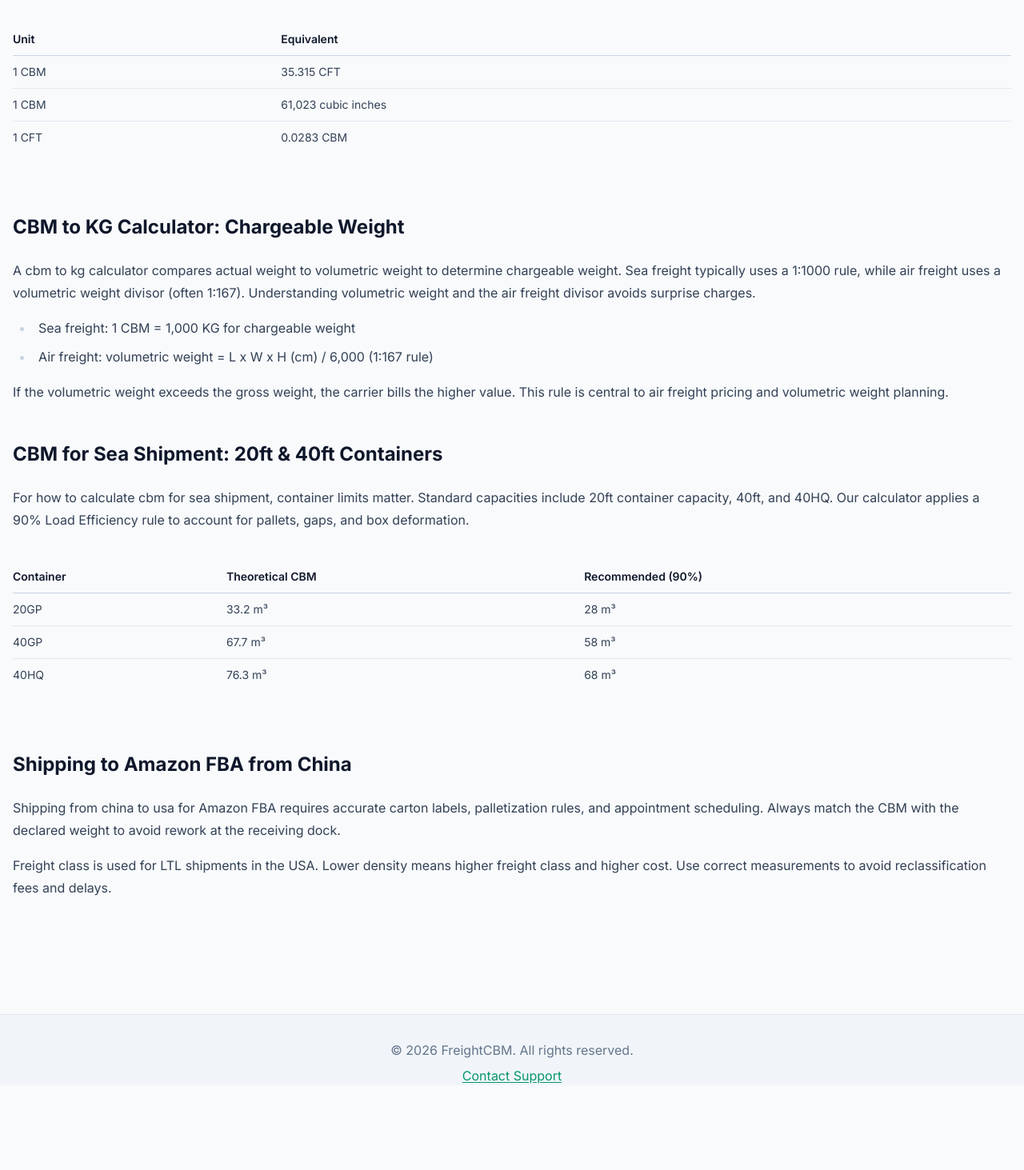
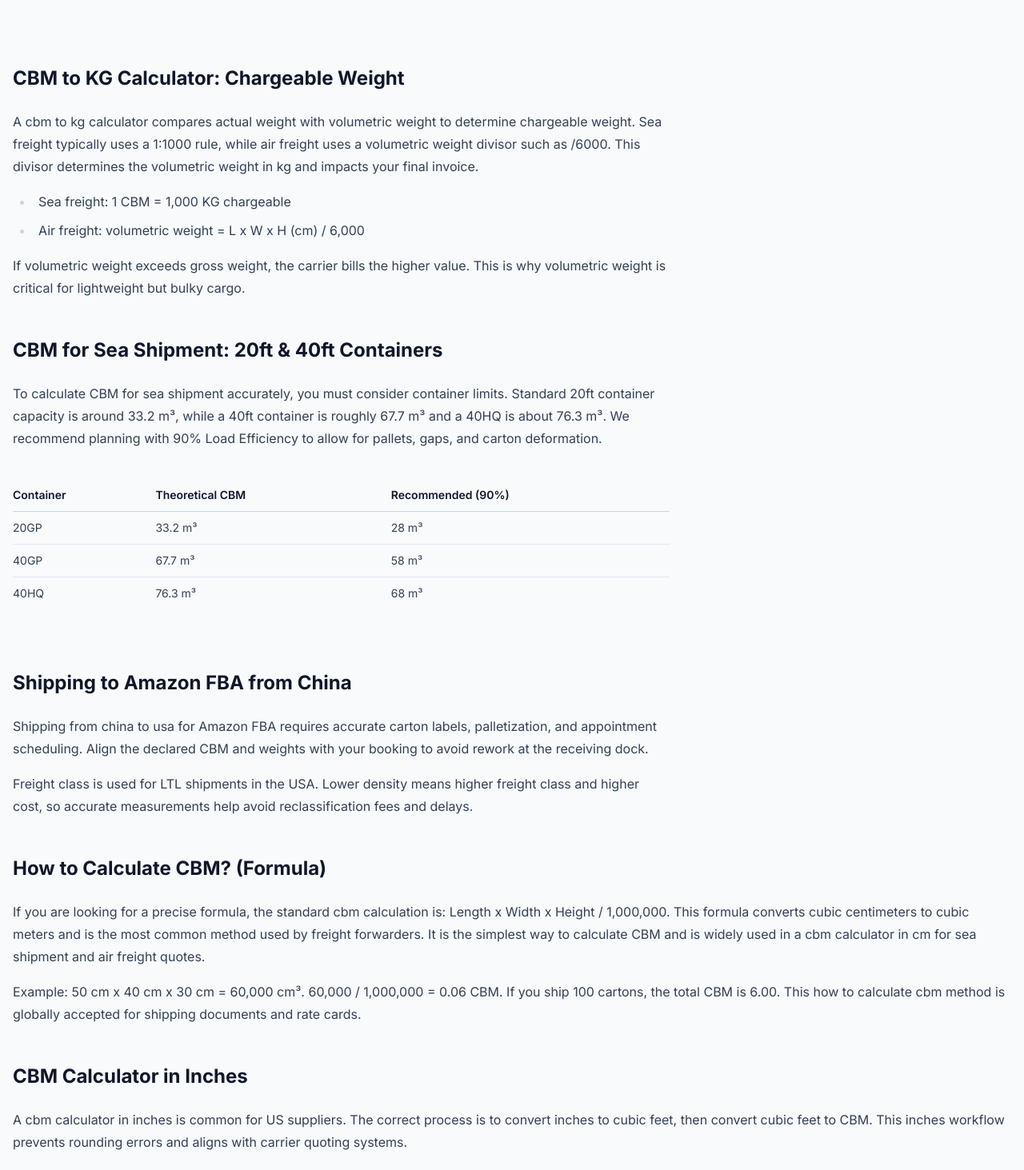
Before and after one commit to Yuning-LI/cbm-calculator, a Next.js app: page / in a window 1280 px wide. Shown: the part 1260-2723 px from the top of the page at 80% size. Before the commit the page ends 2617 px from the top, so only its background shows below. Built offline with nearby package versions, Linux system fonts and the light colour scheme.

Commit message:
Final Polish: Layout, Logo & SEO Content

```diff
--- a/app/components/SEOContent.tsx
+++ b/app/components/SEOContent.tsx
@@ -6,25 +6,25 @@ const SEOContent = () => {
       <section className="space-y-4">
         <h2>How to Calculate CBM? (Formula)</h2>
         <p>
-          If you are searching for how to calculate CBM, the most common method is to
-          calculate cbm formula in centimeters. The standard formula is:
-          Length (cm) x Width (cm) x Height (cm) / 1,000,000. This cbm calculator in cm
-          approach converts cubic centimeters into cubic meters for international freight.
+          If you are looking for a precise formula, the standard cbm calculation is:
+          Length x Width x Height / 1,000,000. This formula converts cubic centimeters
+          to cubic meters and is the most common method used by freight forwarders. It is
+          the simplest way to calculate CBM and is widely used in a cbm calculator in cm
+          for sea shipment and air freight quotes.
         </p>
         <p>
           Example: 50 cm x 40 cm x 30 cm = 60,000 cm³. 60,000 / 1,000,000 = 0.06 CBM.
-          If you ship 100 cartons, total volume is 6.00 CBM. This is the industry standard
-          for how to calculate cbm across sea and air freight.
+          If you ship 100 cartons, the total CBM is 6.00. This how to calculate cbm method
+          is globally accepted for shipping documents and rate cards.
         </p>
       </section>
 
       <section className="space-y-4">
         <h2>CBM Calculator in Inches</h2>
         <p>
-          Many US suppliers provide dimensions in inches, so a cbm calculator in inches
-          must convert to cubic feet first, then to CBM. The process is: inches to cubic
-          feet (CFT), then cubic feet to cbm. This is the most accurate cubic feet to cbm
-          workflow for freight quotes.
+          A cbm calculator in inches is common for US suppliers. The correct process is
+          to convert inches to cubic feet, then convert cubic feet to CBM. This inches
+          workflow prevents rounding errors and aligns with carrier quoting systems.
         </p>
         <ul>
           <li>Step 1: L x W x H (inches) / 1,728 = CFT</li>
@@ -59,27 +59,28 @@ const SEOContent = () => {
       <section className="space-y-4">
         <h2>CBM to KG Calculator: Chargeable Weight</h2>
         <p>
-          A cbm to kg calculator compares actual weight to volumetric weight to determine
+          A cbm to kg calculator compares actual weight with volumetric weight to determine
           chargeable weight. Sea freight typically uses a 1:1000 rule, while air freight
-          uses a volumetric weight divisor (often 1:167). Understanding volumetric weight
-          and the air freight divisor avoids surprise charges.
+          uses a volumetric weight divisor such as /6000. This divisor determines the
+          volumetric weight in kg and impacts your final invoice.
         </p>
         <ul>
-          <li>Sea freight: 1 CBM = 1,000 KG for chargeable weight</li>
-          <li>Air freight: volumetric weight = L x W x H (cm) / 6,000 (1:167 rule)</li>
+          <li>Sea freight: 1 CBM = 1,000 KG chargeable</li>
+          <li>Air freight: volumetric weight = L x W x H (cm) / 6,000</li>
         </ul>
         <p>
-          If the volumetric weight exceeds the gross weight, the carrier bills the higher
-          value. This rule is central to air freight pricing and volumetric weight planning.
+          If volumetric weight exceeds gross weight, the carrier bills the higher value.
+          This is why volumetric weight is critical for lightweight but bulky cargo.
         </p>
       </section>
 
       <section className="space-y-4">
         <h2>CBM for Sea Shipment: 20ft & 40ft Containers</h2>
         <p>
-          For how to calculate cbm for sea shipment, container limits matter. Standard
-          capacities include 20ft container capacity, 40ft, and 40HQ. Our calculator applies
-          a 90% Load Efficiency rule to account for pallets, gaps, and box deformation.
+          To calculate CBM for sea shipment accurately, you must consider container limits.
+          Standard 20ft container capacity is around 33.2 m³, while a 40ft container is
+          roughly 67.7 m³ and a 40HQ is about 76.3 m³. We recommend planning with 90% Load
+          Efficiency to allow for pallets, gaps, and carton deformation.
         </p>
         <div className="overflow-x-auto">
           <table>
@@ -115,12 +116,12 @@ const SEOContent = () => {
         <h2>Shipping to Amazon FBA from China</h2>
         <p>
           Shipping from china to usa for Amazon FBA requires accurate carton labels,
-          palletization rules, and appointment scheduling. Always match the CBM with the
-          declared weight to avoid rework at the receiving dock.
+          palletization, and appointment scheduling. Align the declared CBM and weights
+          with your booking to avoid rework at the receiving dock.
         </p>
         <p>
           Freight class is used for LTL shipments in the USA. Lower density means higher
-          freight class and higher cost. Use correct measurements to avoid reclassification
+          freight class and higher cost, so accurate measurements help avoid reclassification
           fees and delays.
         </p>
       </section>
--- a/app/components/calculator/Calculator.tsx
+++ b/app/components/calculator/Calculator.tsx
@@ -7,6 +7,7 @@ import InputRow from "./InputRow";
 import ResultCard from "./ResultCard";
 import ContainerBar from "./ContainerBar";
 import UnitToggle from "./UnitToggle";
+import SEOContent from "../SEOContent";
 import { Plus, RotateCcw } from "lucide-react";
 
 export default function Calculator() {
@@ -84,8 +85,8 @@ export default function Calculator() {
   };
 
   return (
-    <div className="grid grid-cols-1 md:grid-cols-12 gap-8 relative pb-20 md:pb-0">
-      <div className="md:col-span-8 space-y-6">
+    <div className="grid grid-cols-1 xl:grid-cols-12 gap-8 relative pb-20 md:pb-0">
+      <div className="xl:col-span-8 space-y-6">
         <div className="bg-white p-6 rounded-xl shadow-sm border border-slate-200">
           <div className="flex justify-between items-center mb-6">
             <UnitToggle unit={unit} onToggle={setUnit} />
@@ -119,10 +120,11 @@ export default function Calculator() {
             </button>
           </div>
         </div>
+        <SEOContent />
 
       </div>
 
-      <div className="lg:col-span-5 xl:col-span-4 relative" id="results-section">
+      <div className="xl:col-span-4 h-full relative" id="results-section">
         <div className="sticky top-24 space-y-6">
           <ResultCard totals={totals} />
           <ContainerBar totalCbm={totals.cbm} />
--- a/app/components/layout/Footer.tsx
+++ b/app/components/layout/Footer.tsx
@@ -3,15 +3,7 @@ export default function Footer() {
     <footer className="bg-slate-100 py-8 mt-12 border-t border-slate-200 pb-20 md:pb-0">
       <div className="container mx-auto px-4 text-center text-slate-500">
         <div className="space-y-2">
-          <p>© {new Date().getFullYear()} FreightCBM. All rights reserved.</p>
-          <p>
-            <a
-              href="mailto:support@cbmcalculator.com"
-              className="text-emerald-600 hover:text-emerald-700 underline underline-offset-2"
-            >
-              Contact Support
-            </a>
-          </p>
+          <p>© {new Date().getFullYear()} CBM Calculator. All rights reserved.</p>
         </div>
       </div>
     </footer>
--- a/app/components/layout/Navbar.tsx
+++ b/app/components/layout/Navbar.tsx
@@ -1,12 +1,12 @@
-import { Ship } from "lucide-react";
+import { Box } from "lucide-react";
 
 export default function Navbar() {
   return (
     <nav className="bg-slate-900 text-white p-4 sticky top-0 z-50 shadow-md">
       <div className="container mx-auto flex items-center justify-between">
         <div className="flex items-center space-x-2">
-          <Ship className="h-6 w-6 text-emerald-500" />
-          <span className="text-xl font-bold">FreightCBM</span>
+          <Box className="h-6 w-6 text-emerald-500" />
+          <span className="text-xl font-bold">CBM Calculator</span>
         </div>
         <div className="space-x-4">
           <a href="#guide" className="hover:text-emerald-500 transition">Guide</a>
```
